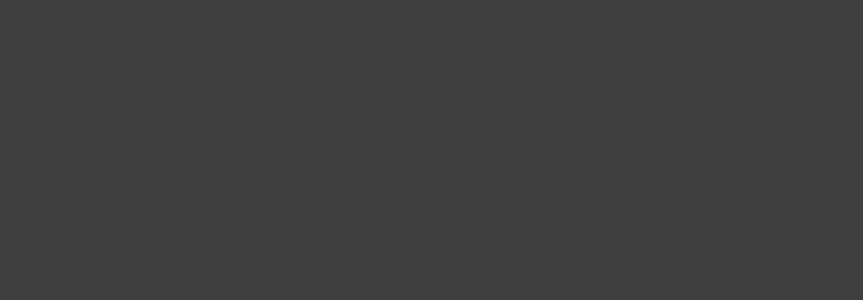
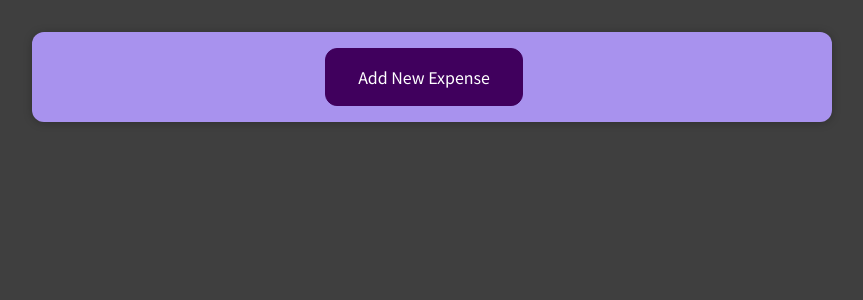
Before and after one commit to Mohammdsaleh-Hooshmandi/Expense-tracker, a React (Create React App) app: page / in a window 1280 px wide. Shown: the top 300 px of the page, without its empty margins (208-1071 px from the left). Built offline with nearby package versions, Linux system fonts and the light colour scheme.

Commit message:
create NewExpense

```diff
--- a/src/App.js
+++ b/src/App.js
@@ -1,6 +1,10 @@
+import NewExpense from "./components/NewExpense/NewExpense";
+
 function App() {
 	return(
-		<></>
+		<>
+			<NewExpense />
+		</>
 	);
 }
 export default App;
--- /dev/null
+++ b/src/components/NewExpense/NewExpense.jsx
@@ -0,0 +1,22 @@
+import { useState } from "react";
+
+import classes from "./NewExpense.module.css";
+
+function NewExpense (props) {
+    const [isAddExpense, setIsAddExpense] = useState(false);
+
+    function addExpenseHandler () {
+        setIsAddExpense(true);
+    }
+    function cancleAddExpenseHandler () {
+        setIsAddExpense(false);
+    }
+
+    return (
+        <div className={classes.newExpense}>
+            {!isAddExpense && <button onClick={addExpenseHandler}>Add New Expense</button>}
+        </div>
+    );
+}
+
+export default NewExpense;
--- /dev/null
+++ b/src/components/NewExpense/NewExpense.module.css
@@ -0,0 +1,38 @@
+.newExpense {
+    background-color: #a892ee;
+    padding: 1rem;
+    margin: 2rem auto;
+    width: 50rem;
+    max-width: 95%;
+    border-radius: 12px;
+    text-align: center;
+    box-shadow: 0 1px 8px rgba(0, 0, 0, 0.25);
+}
+
+.newExpense button {
+    font: inherit;
+    cursor: pointer;
+    padding: 1rem 2rem;
+    border: 1px solid #40005d;
+    background-color: #40005d;
+    color: white;
+    border-radius: 12px;
+    margin-right: 1rem;
+}
+
+.newExpense button:hover,
+.newExpense button:active {
+    background-color: #510674;
+    border-color: #510674;
+}
+
+.newExpense button.alternative {
+    color: #220131;
+    border-color: transparent;
+    background-color: transparent;
+}
+
+.newExpense button.alternative:hover,
+.newExpense button.alternative:active {
+    background-color: #ddb3f8;
+}
```
